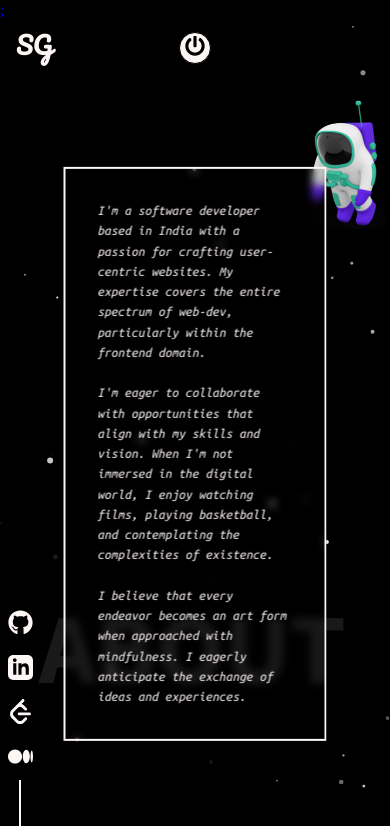
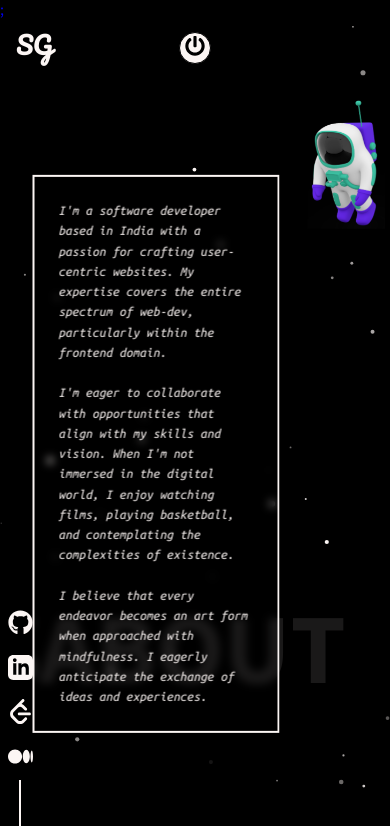
Before and after one commit to shubhanggupta2000/portfolio, a React (Create React App) app: page /about in a window 390 px wide. Shown: the top 826 px of the page. Built offline with nearby package versions, Linux system fonts and the light colour scheme.

Commit message:
fix: about page responsiveness improvement

```diff
--- a/src/components/AboutPage.js
+++ b/src/components/AboutPage.js
@@ -16,9 +16,11 @@ const BigTitle = lazy(() => import("../subComponents/BigTitle"));
 const Box = styled(motion.div)`
   background-color: ${(props) => props.theme.body};
   width: 100vw;
-  height: 100vh;
+  min-height: 100vh;
+  height: auto;
   position: relative;
-  overflow: hidden;
+  overflow-x: hidden;
+  overflow-y: auto;
 `;
 
 const float = keyframes`
@@ -54,14 +56,25 @@ const Main = styled(motion.div)`
 
   position: absolute;
   left: calc(5rem + 5vw);
-  top: 13rem;
+  top: 15%;
   font-family: "Ubuntu Mono", monospace;
   font-style: italic;
+
+  ${mediaQueries(60)`
+    width: 70vw;
+    left: 10%;
+    top: 20%;
+    padding: 1.5rem;
+  `}
+
+  @media (max-width: 960px) and (min-width: 600px) {
+    width: 55vw;
+  }
 
   ${mediaQueries(40)`
     width: 60vw;
     top: 50%;
-    left: 50%;
+    left: 40%;
     transform: translate(-50%, -50%);
   `}
 
@@ -108,9 +121,9 @@ const AboutPage = () => {
             initial={{ opacity: 0 }}
             animate={{ opacity: 1, transition: { duration: 1, delay: 1 } }}
           >
-            I'm a software developer based in India with a passion for
-            crafting user-centric websites. My expertise covers the entire
-            spectrum of web-dev, particularly within the frontend domain.
+            I'm a software developer based in India with a passion for crafting
+            user-centric websites. My expertise covers the entire spectrum of
+            web-dev, particularly within the frontend domain.
             <br /> <br />
             I'm eager to collaborate with opportunities that align with my
             skills and vision. When I'm not immersed in the digital world, I
```
